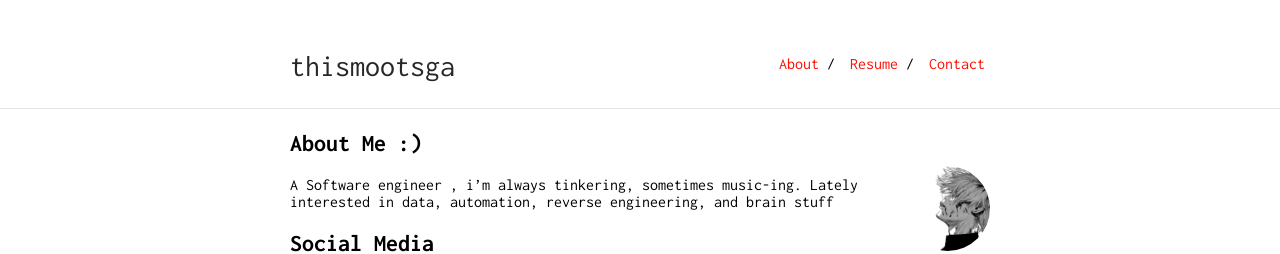
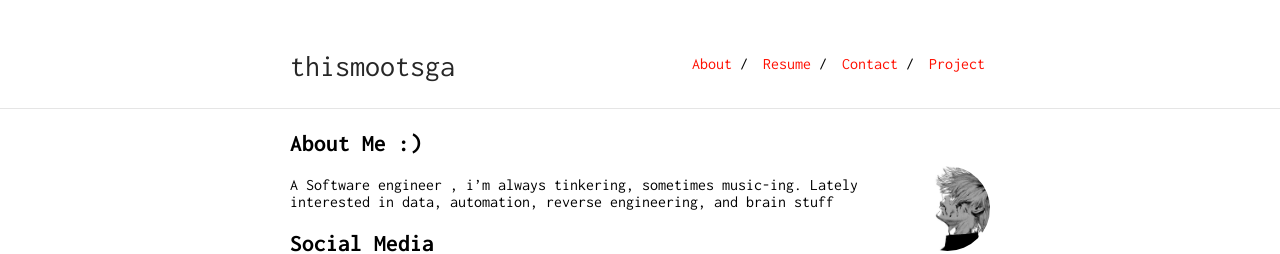
Before and after one commit to oemzih/about, a Jekyll site: the page built from index.md, in a window 1280 px wide. Shown: the top 254 px of the page. Built offline with Jekyll 4.4.1, drawn with Linux system fonts in a browser that asks for light colours; our own code applies the rules of GitHub Pages for plain Markdown files.

Commit message:
Update _config.yml

```diff
--- a/_config.yml
+++ b/_config.yml
@@ -8,7 +8,7 @@ markdown: kramdown
 tracking_id: #
 
 footer: yes
-footer_url: "https://github.com/ankitsultana"
+footer_url: "https://github.com"
 footer_text: "@thismootsga"
 
 sass:
@@ -22,3 +22,5 @@ nav:
    link: "resume.pdf"
  - name: "Contact"
    link: "contact"
+ - name: "Project"
+   link: "project"
```
